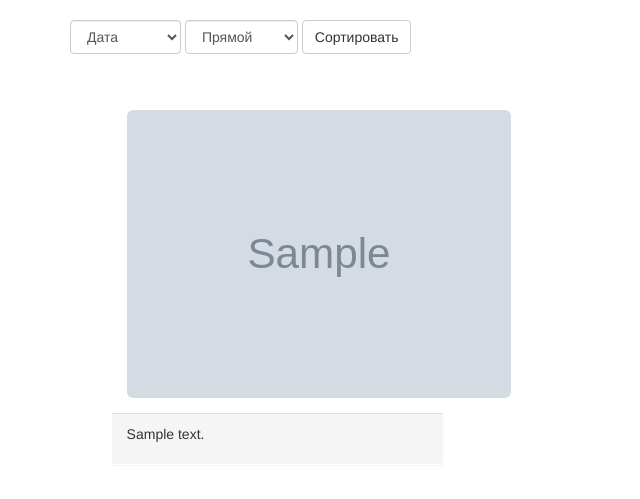
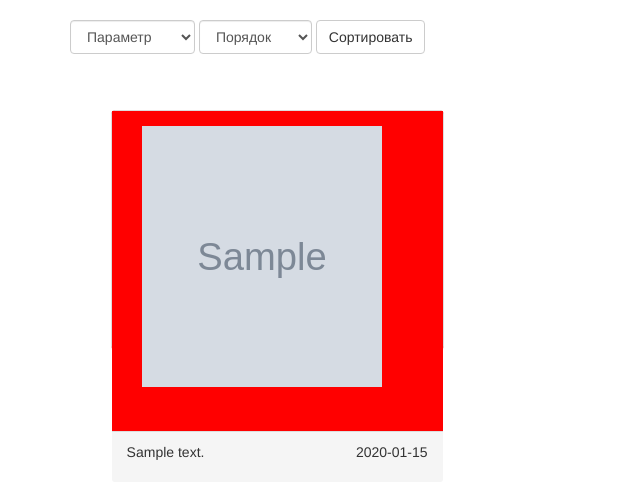
Before and after one commit to andrevich95/GalleryTestTask, a PHP site: page /test/ in a window 1280 px wide. Shown: the part 52-551 px from the top of the page, without its empty margins (0-640 px from the left). Run offline with PHP 8.4, Linux system fonts and the light colour scheme; tables that the repository leaves empty hold one stand-in row (values such as "Sample post"); grey boxes marked "Sample" are stand-in pictures; some libraries are stand-ins or nearby versions.

Commit message:
Ajax requests to loading forms

```diff
--- a/app/controllers/controller_add.php
+++ b/app/controllers/controller_add.php
@@ -17,7 +17,6 @@ class Controller_Add extends Controller
 		if(isset($_POST)&&isset($_FILES))
 		{
 			date_default_timezone_set('UTC');
-		//if(scandir('assets/img/'));
 			$comment = '';
 			if(isset($_POST['comment'])) $comment=$_POST['comment'];
 			$upploaddir = 'assets/img/'.$_FILES['image']['name'];
--- a/app/controllers/controller_main.php
+++ b/app/controllers/controller_main.php
@@ -7,25 +7,26 @@ class Controller_Main extends Controller
 		$this->model = new Model_Main();
 		$this->view = new View();
 	}
-	function action_index()
+	public function action_index()
 	{
-		if(isset($_POST['by'])){
-			switch($_POST['by']){
-				case 'date':
-					$data = $this->model->get_ordered('date',$_POST['order']);
-					break;
-				case 'size':
-					$data = $this->model->get_ordered('size',$_POST['order']);
-					break;
-				default:
-					$data = $this->model->get_data();
-					break;
-			}
+		$data = $this->model->get_data();
+		$this->view->generate('main.php','template.php',$data);
+	}
+	public function action_sort(){
+		$data = $this->model->get_ordered($_POST['param'],$_POST['order']);
+		foreach ($data as $value) {
+			echo '<div class="col-xs-6 col-sm-6 col-md-4 col-lg-4">
+				<div class="panel panel-default">
+			  		<div class="panel-body">
+			  			<img src="'.$value['file'].'">
+			  		</div>
+			  		<div class="panel-footer">
+			  			<p class="pull-right">'.$value['date'].'</p>
+			  			<p>'.$value['comment'].'</p>
+			  		</div>
+				</div>
+				</div>';
 		}
-		else{
-			$data = $this->model->get_data();
-		}
-		$this->view->generate('main.php','template.php',$data);
 	}
 }
 ?>
--- a/app/models/model_main.php
+++ b/app/models/model_main.php
@@ -13,6 +13,7 @@ class Model_Main extends Model
 		require_once 'app/core/server_info.php';
 		$DB = new MyDatabase($servername,$serverusername,$serverpassword,$serverdatabase);
 		return $DB->select('photo','*',' ORDER BY '.$param.' '.$order);
+
 	}
 }
 ?>
--- a/app/views/add.php
+++ b/app/views/add.php
@@ -1,7 +1,8 @@
 <form class="form-horizontal" enctype="multipart/form-data" action="add/add" method="post" id="form_photo">
 	<div class="form-group">
 		<label for="image_file">Изображение</label>
-		<input class="form-control" type="file" name="image" id="image_file" accept="jpeg,jpg,png,gif">
+		<input type="hidden" name="MAX_FILE_SIZE" value="1048576" />
+		<input class="form-control" type="file" name="image" id="image_file" accept="jpeg,jpg,png" required>
 	</div>
 	<div class="form-group">
 		<label for="comment_holder">Комментарий</label>
--- a/app/views/main.php
+++ b/app/views/main.php
@@ -1,24 +1,34 @@
-<form class="form-inline">
+<form class="form-inline" id="sorting">
 	<select class="form-control" id="param">
-	<option disabled>Параметр</option>
+		<option disabled selected>Параметр</option>
 		<option value="date">Дата</option>
 		<option value="size">Размер</option>
+		<option value="comment">Коментарий</option>
 	</select>
 	<select class="form-control" id="order">
-	<option disabled>Порядок</option>
-	<option value="date">Прямой</option>
-	<option value="size">Обратный</option>
+		<option disabled selected>Порядок</option>
+		<option value="ASC">Прямой</option>
+		<option value="DESC">Обратный</option>
 	</select>
-<button class="btn btn-default" id="sort">Сортировать</button>
+	<button type="submit" class="btn btn-default">Сортировать</button>
 </form>
 
 <div class="lib">
 <?php
+if (isset($data)){
 	foreach ($data as $value) {
-	echo '<div class="col-sm-4"><div class="panel"><div class="panel-body">';
-	echo '<img class="img-rounded" src="'.$value['file'].'"/>';
-	echo '</div><div class="panel-footer"><p>'.$value['comment'].'</p>';
-	echo '</div></div></div>';
+		echo '<div class="col-xs-6 col-sm-6 col-md-4 col-lg-4">
+				<div class="panel panel-default">
+			  		<div class="panel-body">
+			  			<img src="'.$value['file'].'">
+			  		</div>
+			  		<div class="panel-footer">
+			  			<p class="pull-right">'.$value['date'].'</p>
+			  			<p>'.$value['comment'].'</p>
+			  		</div>
+				</div>
+			</div>';
+	}
 }
 ?>
 </div>
--- a/app/views/template.php
+++ b/app/views/template.php
@@ -7,6 +7,7 @@
 	<script src="https://maxcdn.bootstrapcdn.com/bootstrap/3.3.7/js/bootstrap.min.js"></script>
 	<link rel="stylesheet" type="text/css" href="assets/css/style.css"/>
 	<script src='assets/js/main.js' type="text/javascript"></script>
+	<script src='assets/js/modules.js' type="text/javascript"></script>
 </head>
 <body>
 	<nav class="navbar navbar-reverse">
--- a/assets/css/style.css
+++ b/assets/css/style.css
@@ -11,3 +11,19 @@
 	padding-left: 2vw;
 	padding-right: 2vw;
 }
+.panel{
+	background-color: red;
+	height: 30vh;
+	margin-top: 2vh;
+}
+.panel .panel-body{
+	background-color: red;
+	height: 40vh;
+
+}
+.panel-body img{
+	width: 90%;
+	height: 90%;
+	padding-left: 5%;
+	padding-right: 5%;
+}
--- a/assets/js/main.js
+++ b/assets/js/main.js
@@ -1,32 +1,13 @@
 $(document).ready(function (){
-	$('#send_photo').click(function(){
-		var str = $("#form_photo").serialize();
-		//data: {data:str};
-	});
-	$('#sort').click(function(){
-		alert(1);
-		//sorting($('#param').val(),$('#order').val());
-	});
+//Sorting photos on AJAX
+
+	sortForm.initialize();
+//Load photos to gallery on AJAX
+
+
+
+
+	loadForm.initialize();
 
 
 });
-function load(param,order){
-	//var str = $("#form_photo").serialize();
-	var form = document.forms.form_photo;
-    var formData = new FormData(form);
-    var xhr = new XMLHttpRequest();
-    xhr.open("POST", "main");
-    xhr.onreadystatechange = function() {
-    	if (xhr.readyState == 4) {
-    		if(xhr.status == 200) {
-    			data = xhr.responseText;
-    			if(data == "true") {
-                }
-            }
-        };
-    xhr.send(formData);
-
-}
-function sorting(param,order){
-	$.post('main',{by:param,order:order},function(data){});
-}
```
Also changed, not shown: assets/js/modules.js (added, +74 -0 lines), assets/img/Screen Shot 2017-08-28 at 12.31.46 PM.png (added), assets/img/Screen Shot 2017-08-28 at 12.34.46 PM.png (added), assets/img/viber image.jpg (added), 1 other file. Lines whose indentation alone changed are shown as unchanged.
